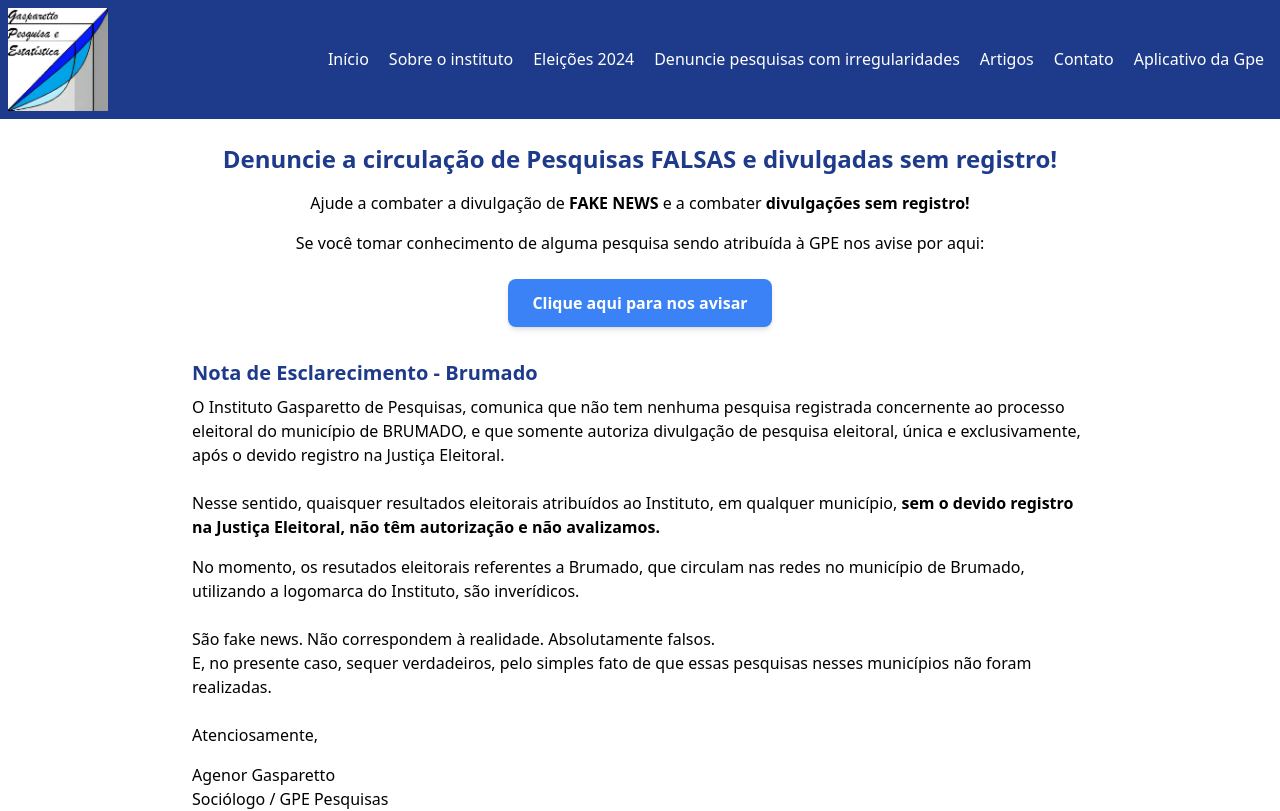
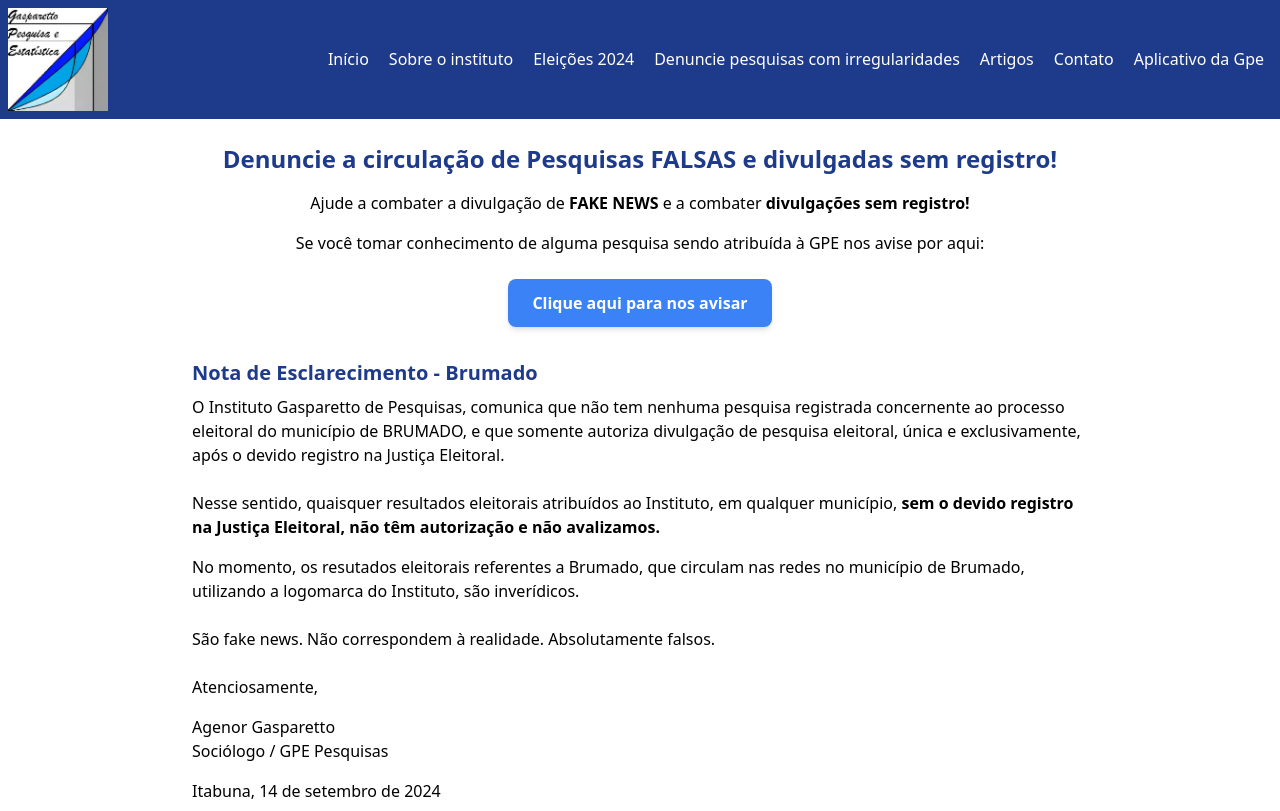
Before and after one commit to lmgaspa/gpe_estatistica, a Next.js app: page /denuncie in a window 1280 px wide. Shown: the top 811 px of the page. Built offline with nearby package versions, Linux system fonts and the light colour scheme.

Commit message:
nota_brumado_fix

```diff
--- a/src/pages/denuncie.tsx
+++ b/src/pages/denuncie.tsx
@@ -47,9 +47,7 @@
           <br></br>
           <p>São fake
           news. Não correspondem à realidade. Absolutamente falsos.
-        </p>
-        <p>
-          E, no presente caso, sequer verdadeiros, pelo simples fato de que essas pesquisas nesses municípios não foram realizadas.
+          <br></br>
         </p>
         <br></br>
         <p className="mb-4">
```
